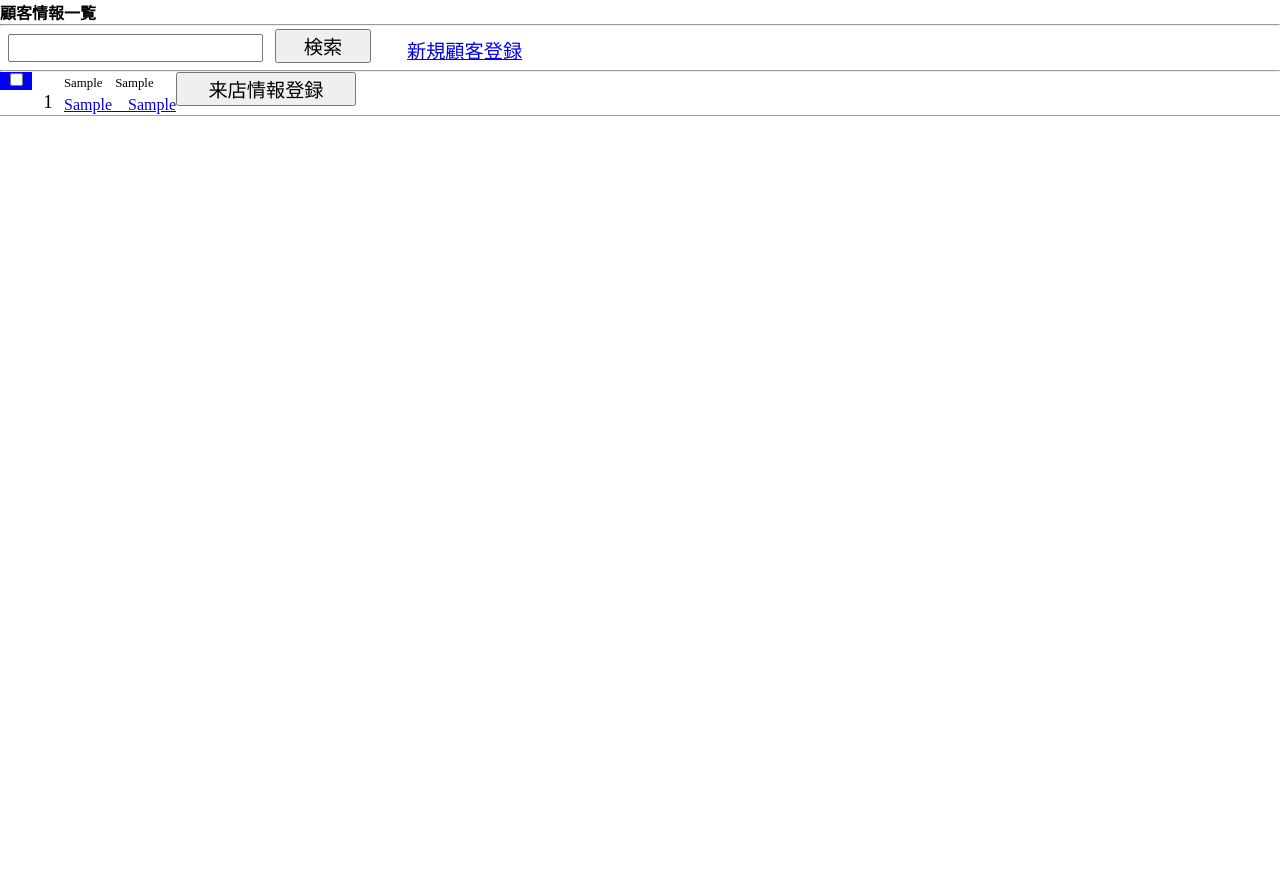
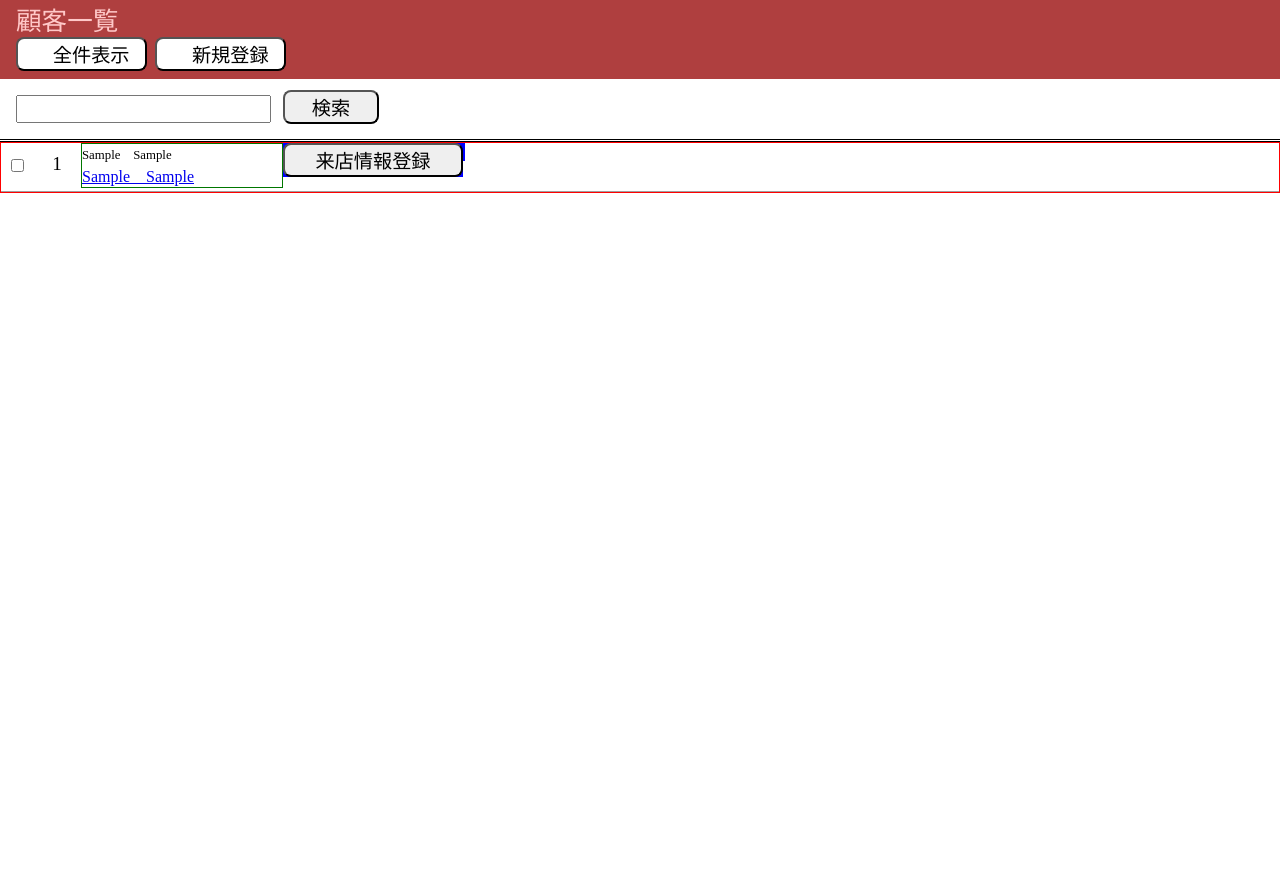
Before and after one commit to mizuno19/shikama, a PHP site: page / in a window 1280 px wide. After the commit the page ends 193 px from the top, so only its background shows below. Run offline with PHP 8.4, Linux system fonts and the light colour scheme; tables that the repository leaves empty hold one stand-in row (values such as "Sample post"); data that the repository does not hold is empty; a stand-in replaces the project's code that opens the database connection; some libraries are stand-ins or nearby versions.

Commit message:
一度更新

```diff
--- a/css/base.css
+++ b/css/base.css
@@ -7,42 +7,69 @@ html, body {
     height: 100%;
 }
 
-header {
-    width: 45%;
-    padding: 0 1rem;
-    background-color: #af3f3f;
-    border-bottom-left-radius: 10px;
-    border-bottom-right-radius: 10px;
+/* ページ全体の囲み */
+#content {
+    background-color: #fff;
+    color: #000;
 }
 
+/* 全ページのheader要素 */
+header {
+    padding: 0 0 0.5rem 1rem;
+    overflow: hidden;
+    background-color: #af3f3f;
+}
 header h1 {
-    color: #fff;
-    font-size: 1.2rem;
+    color: #ffc8c8;
+    font-size: 1.6rem;
+    font-weight: normal;
 }
-
 header nav {
     width: 100%;
 }
-
 header nav ul {
     padding: 0;
     list-style: none;
     overflow: hidden;
 }
-
 header nav ul li {
     margin: 0;
     padding: 0;
     float: left;
 }
-
 header nav ul li a {
-    font-size: 0.9rem;
+    font-size: 1.2rem;
     color: #fff;
+    margin-right: 8px;
+}
+header nav ul li a button {
+    background-color: #fff;
+    color: #000;
+}
+header nav ul li a button:before,
+header nav ul li a button:after {
+    content: "　";
 }
 
-section#main {
-    margin: 0 8px;
-    padding-top: 1rem;
+/* 全ページのボタンのデザイン */
+button,
+input[type="submit"],
+input[type="button"] {
+    font-size: 1.2rem;
+    border-radius: 8px;
+}
+/* マウスカーソルが被った時のデザイン */
+button:hover,
+input[type="submit"]:hover,
+input[type="button"]:hover {
+    background-color: #ffa2a2;
+    color: #000;
+    border-color: #fff;
+    font-weight: bold;
+}
+
+/* 全ページのmainセクションの設定 */
+#main {
+    border: 1px #f00 solid;
     clear: both;
 }
--- a/css/index.css
+++ b/css/index.css
@@ -1,19 +1,17 @@
 @charset "utf-8";
 
-#header_box {
-    width: 100%;
+div#search_box {
+    padding: 0.5rem;
     overflow: hidden;
+    border-bottom: 3px double #000;
 }
-
 #search {
     float: left;
 }
-
 #search input[type="text"] {
     margin: 8px;
     font-size: 1.2rem;
 }
-
 #search input[type="submit"] {
     width: 6rem;
     font-size: 1.2rem;
@@ -23,64 +21,64 @@
     display: inline;
     margin-left: 2rem;
 }
-
 #register a {
     vertical-align: middle;
     font-size: 1.2rem;
 }
 
-.client_list {
-    position: relative;
+#client_list {
+    height: 100%;
+}
+#client_list .client {
     width: 100%;
-    height: 100%;
-    clear: both;
-}
-
-.client {
-    position: relative;
     border: #9f9f9f solid;
     border-width: 0 0 1px 0;
     overflow: hidden;
+}
+#client_list .client label {
+    border: 1px solid #00f;
+}
+#client_list .client .id,
+#client_list .client .no {
+    position: relative;
+    width: 32px;
+    height: 48px;
+    float: left;
+}
+#client_list .client .id input {
+    position: absolute;
+    left: 10px;
+    top: 16px;
+}
+#client_list .client .no {
+    width: 48px;
+}
+#client_list .client .no span {
+    position: absolute;
     width: 100%;
+    top: 10px;
+    text-align: center;
+    font-size: 1.2rem;
+    color: #000;
 }
-
-.client .no {
+#client_list .client .name_box {
     float: left;
-    width: 32px;
-    top: 50%;
-    margin-top: 1em;
+    width: 200px;
+    border: 1px solid #070;
+    overflow: hidden;
+}
+#client_list .client .kana {
+    font-size: 0.8rem;
+}
+#client_list .client .name {
     font-size: 1.2rem;
-    text-align: center;
 }
-
-.client .id {
-    width: 32px;
-    height: 100%;
+#client_list .client .visit {
+    display: block;
     float: left;
-    text-align: center;
     background-color: #00f;
 }
-
-.client .name_box {
-    float: left;
-    height: 100%;
-}
-
-.client .kana {
-    font-size: 0.8rem;
-}
-
-.client .name {
-    font-size: 1.2rem;
-}
-
-.client .visit, .client form {
-    margin-left: 12px;
-    height: 100%;
-    vertical-align: middle;
-}
-
-.client .visit input[type=submit] {
+#client_list .client .visit button {
     width: 180px;
     font-size: 1.2rem;
 }
--- a/index.php
+++ b/index.php
@@ -5,8 +5,6 @@ require_once 'lib/dblib.php';
 // データベースへ接続
 $dbo = dbconnect($db_dsn);
 if (empty($dbo)) die('Error: データベースに接続できません');
-
-// HTMLヘッダ情報とヘッダ部分の表示
 ?>
 <!DOCTYPE html>
 <html lang="ja">
@@ -16,46 +14,32 @@ if (empty($dbo)) die('Error: データベースに接続できません');
     <link rel="stylesheet" href="css/index.css" type="text/css">
 </head>
 <body>
-<h1>顧客情報一覧</h1>
-<hr>
-<div id="header_box">
-    <form action="" method="GET">
-    <div id="search">
+<div id="content">
+<header>
+    <h1>顧客一覧</h1>
+    <nav><ul>
+        <li><a href="./"><button>全件表示</button></a></li>
+        <li><a href="./register.php"><button>新規登録</button></a></li>
+    </ul></nav>
+</header>
+<div id="search_box">
+    <form id="search" action="" method="GET">
         <input type="text" name="SEARCH" value="">
         <input type="submit" name="SEARCH_SEND" value="検索">
-        <div id="register">
-            <a href="register.php">新規顧客登録</a>
-        </div>
-    </div>
     </form>
 </div>
-<hr>
 
+<section id="main">
+    <div id="client_list">
 <?php
 $n = 0;     // スキップ数
 $m = 20;    // 取得数
 $where = '';
 
 // 検索ボタン押下のチェック
-if (isset($_GET['SEARCH_SEND'])) {
-    // 検索ワードの有無をチェック
-    if (isset($_GET['SEARCH']) && !empty($_GET['SEARCH'])) {
+if (isset($_GET['SEARCH_SEND']) && !empty($_GET['SEARCH'])) {
     // 検索ワードの取得
-        $search_word = $_GET['SEARCH'];
-        $word = $search_word;
-
-        $or = " OR ";
-        $where = "WHERE ";
-
-        // 検索ワードが氏名の各列に含まれているか曖昧検索のための準備
-        $where .= "姓 LIKE '%" . $word . "%' ";
-        $where .= $or;
-        $where .= "名 LIKE '%" . $word . "%' ";
-        $where .= $or;
-        $where .= "セイ LIKE '%" . $word . "%' ";
-        $where .= $or;
-        $where .= "メイ LIKE '%" . $word . "%'";
-    }
+    $where = get_search_where_sql($_GET['SEARCH']);
 }
 $order = "ORDER BY 顧客ID DESC";
 $limit = "LIMIT ${m} OFFSET ${n}";
@@ -79,37 +63,36 @@ if (empty($res)) {
         echo "<p>登録されているデータはありません。</p>";
     } else {
         // データ出力
-        echo '<div class="client_list">';
         $cnt = $n;
         foreach ($db_data as $row) {
             $id = $row['顧客ID'];
             $name = $row['姓'] . "　" . $row['名'];
             $kana = $row['セイ'] . "　" . $row['メイ'];
 ?>
-            <div class="client"><label id="<?= $cnt ?>">
+    <div class="client">
+        <label id="<?= $cnt ?>">
         <div class="id"><input type="checkbox" name="id[]" value="<?= $id ?>"></div>
-            <div class="no"><?= ($cnt + 1) ?></div>
+        <div class="no"><span><?= ($cnt + 1) ?></span></div>
         <div class="name_box">
             <div class="kana"><?= $kana ?></div>
             <div class="name"><a href="print.php?ID=<?= $id ?>"><?= $name ?></a></div>
         </div>
         </label>
-            <div class="visit"><form action="visit.php" method="GET">
-            <input type="hidden" name="ID" value="<?= ${id} ?>">
-            <input type="submit" name="VISIT" value="来店情報登録">
-            </form></div>
+        <div class="visit">
+            <a href="visit.php?ID=<?= $id ?>"><button>来店情報登録</button></a>
+        </div>
     </div>
 <?php
             $cnt++;
         }
-        echo '</div>';
     }
 }
 ?>
-
+    </div>
+</section>
+</div>
 </body>
 </html>
-
 <?php
     $dbo = null;
 ?>
--- a/lib/dblib.php
+++ b/lib/dblib.php
@@ -19,6 +19,35 @@ function insert_visit($dbo, $id, $date, $number, $relation, $eats) {
 
     // SQLを実行して結果を戻す
     return $stmt->execute();
+}
+
+// 検索ワードの取得
+// $forms: 入力された検索ワード
+function get_search_where_sql($forms) {
+    $search_words = [];
+    // ダブルクォーテーションで括った部分は保持して、あらゆる空白で分割する
+    preg_replace_callback(
+        '/""(*SKIP)(*FAIL)|"([^"]++)"|([^"\p{Z}\p{Cc}]++)/u',
+        function (array $match) use (&$search_words) {
+            $search_words[] = $match[2] ?? $match[1];
+        }, $forms, -1, $_, PREG_SET_ORDER);
+    // 重複を省く
+    $search_words = array_values(array_unique($search_words));
+
+    // SQL用の条件文を生成
+    $where = "WHERE ";
+    foreach ($search_words as $word) {
+        // HTMLインジェクション対策
+        $word = htmlspecialchars($word, ENT_QUOTES, 'UTF-8');
+        if ($where !== "WHERE ") $where .= " AND ";
+        $search_sei = "姓 LIKE '%" . $word . "%'";
+        $search_mei = "名 LIKE '%" . $word . "%'";
+        $search_ksei = "セイ LIKE '%" . $word . "%'";
+        $search_kmei = "メイ LIKE '%" . $word . "%'";
+        // 結合
+        $where .= "(${search_sei} OR ${search_mei} OR ${search_ksei} OR ${search_kmei}) ";
+    }
+    return $where;
 }
 
 // データベースへ接続しPDOインスタンスを返す
```
Lines whose indentation alone changed are shown as unchanged.
